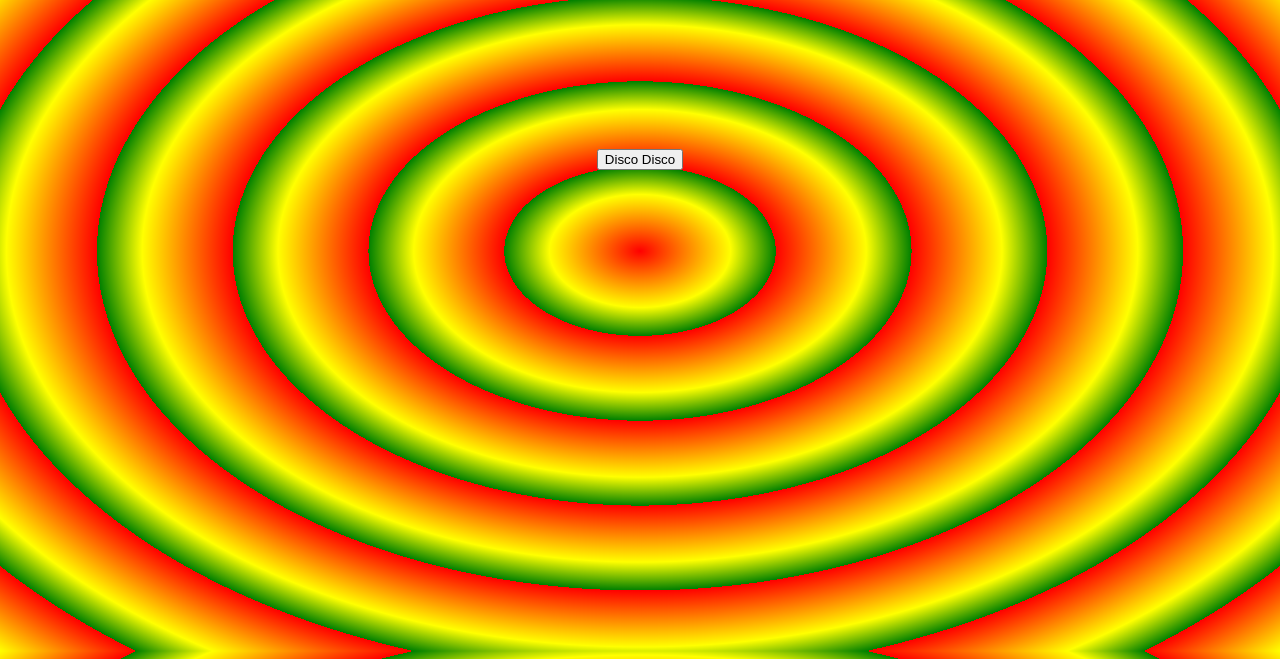
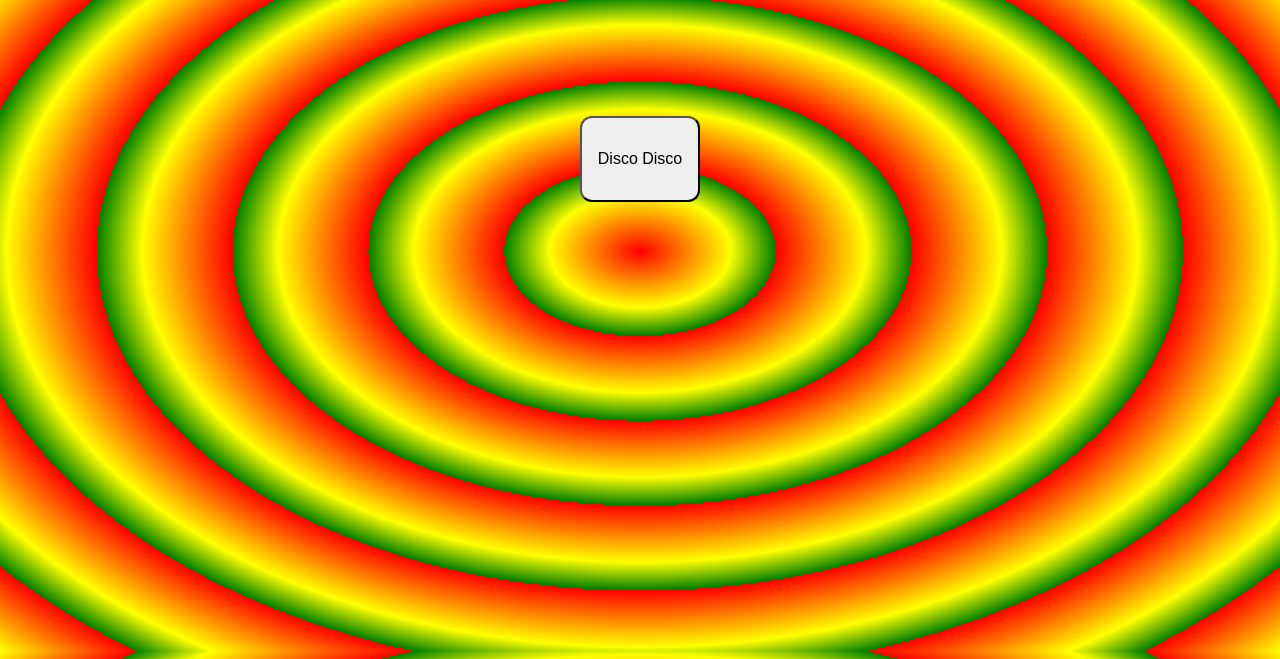
Before and after one commit to maestro44/thom.github.io, a plain HTML site: page index.html in a window 1280 px wide. Shown: the part 149-808 px from the top of the page. Drawn offline with Linux system fonts and the light colour scheme.

Commit message:
Update style.css

```diff
--- a/style.css
+++ b/style.css
@@ -29,3 +29,10 @@ body {
 min-height: 100%;
 	background:repeating-radial-gradient(red, yellow 10%, green 15%);
 }
+
+button {
+padding: 32px 16px;
+font-size: 16px;
+border-radius: 12px;
+
+}
```
